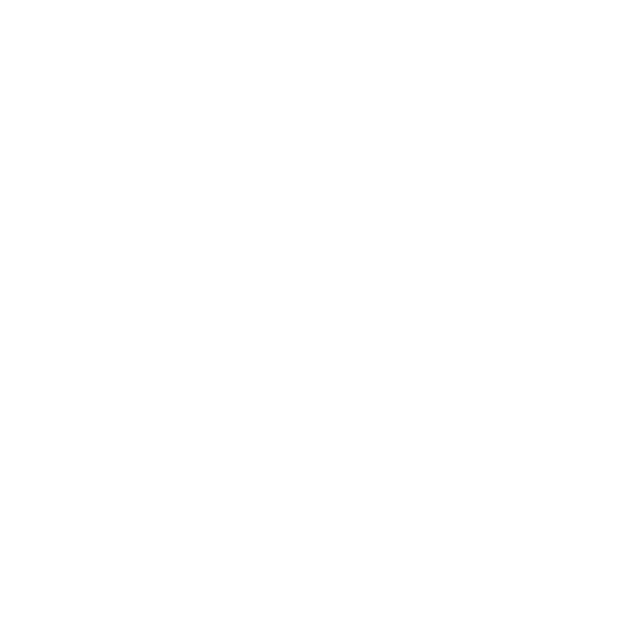
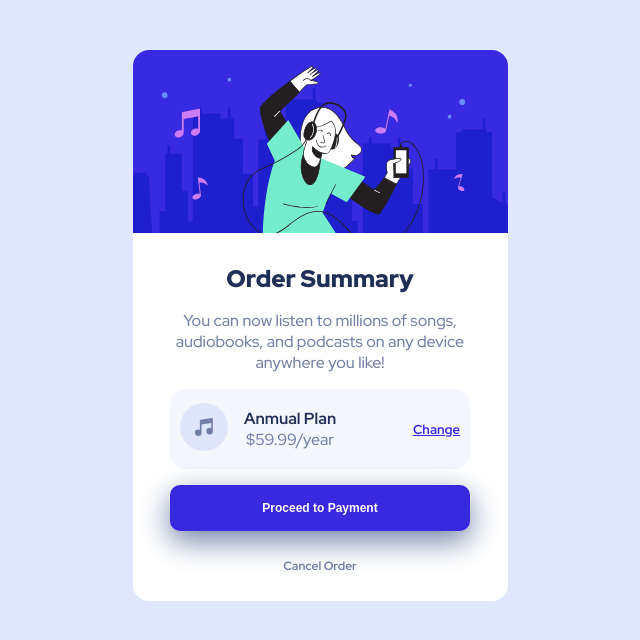
Before and after one commit to JorgeArteagaR3/Order-summary, a plain HTML site: page index.html in a window 1280 px wide. Shown: the whole page, without its empty margins (320-960 px from the left). Drawn offline with Linux system fonts and the light colour scheme.

Commit message:
Order Summary Plan model finished

```diff
--- a/index.html
+++ b/index.html
@@ -4,7 +4,39 @@
         <meta charset="UTF-8" />
         <meta http-equiv="X-UA-Compatible" content="IE=edge" />
         <meta name="viewport" content="width=device-width, initial-scale=1.0" />
+        <link rel="stylesheet" href="./style.css" />
         <title>Order Summary</title>
     </head>
-    <body></body>
+    <body>
+        <main>
+            <section class="order-summary-section">
+                <figure class="header-img">
+                    <img src="./assets/illustration-hero.svg" alt="" />
+                </figure>
+                <div class="order-summary-div">
+                    <h2>Order Summary</h2>
+                    <p>
+                        You can now listen to millions of songs, audiobooks, and
+                        podcasts on any device anywhere you like!
+                    </p>
+                </div>
+                <div class="plan-container">
+                    <div>
+                        <span></span>
+                    </div>
+                    <div class="anual-plan-title__cost">
+                        <p class="anual-plan-title">Anmual Plan</p>
+                        <p class="anual-plan-cost">$59.99/year</p>
+                    </div>
+                    <div class="change-ancle">
+                        <a href="">Change</a>
+                    </div>
+                </div>
+                <div class="payment-button">
+                    <button>Proceed to Payment</button>
+                </div>
+                <div class="cancel-ancle"><a href="">Cancel Order</a></div>
+            </section>
+        </main>
+    </body>
 </html>
--- a/style.css
+++ b/style.css
@@ -0,0 +1,129 @@
+@import url("https://fonts.googleapis.com/css2?family=Red+Hat+Display:wght@500;700;900&display=swap");
+* {
+    padding: 0;
+    margin: 0;
+    box-sizing: border-box;
+}
+html {
+    font-size: 62.5%;
+    font-family: "Red Hat Display", sans-serif;
+}
+main {
+    width: 100%;
+    height: 100vh;
+    background-color: hsl(225, 100%, 94%);
+    text-align: center;
+    padding-top: 5rem;
+    font-size: 1.6rem;
+}
+.order-summary-section {
+    width: 90%;
+    min-width: 337.5px;
+    max-width: 375px;
+    margin: 0 auto;
+    background-color: white;
+    border-radius: 1.6rem;
+    height: auto;
+}
+.header-img img {
+    width: 100%;
+    border-radius: 1.6rem 1.6rem 0 0;
+}
+.order-summary-div {
+    width: 80%;
+    margin: 0 auto;
+}
+.order-summary-div h2 {
+    color: hsl(223, 47%, 23%);
+    font-weight: 900;
+    margin-bottom: 1.6rem;
+    margin-top: 2.5rem;
+}
+.order-summary-div p {
+    color: hsl(224, 23%, 55%);
+    margin-bottom: 1.6rem;
+}
+.plan-container {
+    background-color: hsl(225, 100%, 98%);
+    width: 80%;
+    border-radius: 1.6rem;
+    padding: 1rem;
+    display: flex;
+    align-items: center;
+    margin: 0 auto;
+    height: 80px;
+    margin-bottom: 1.6rem;
+    align-content: center;
+}
+.anual-plan-title {
+    color: hsl(223, 47%, 23%);
+    font-weight: 700;
+}
+.anual-plan-cost {
+    color: hsl(224, 23%, 55%);
+    font-weight: 500;
+}
+.plan-container span {
+    background-image: url("./assets/icon-music.svg");
+    background-position: center;
+    background-repeat: no-repeat;
+    width: 48px;
+    height: 48px;
+    display: block;
+    margin-right: 1.6rem;
+}
+.plan-container span,
+.anual-plan-title__cost {
+    display: inline-block;
+}
+.anual-plan-title__cost {
+    display: flex;
+    flex-direction: column;
+}
+
+.change-ancle {
+    margin-left: auto;
+    font-size: 1.3rem;
+    font-weight: 700;
+}
+.change-ancle a {
+    color: hsl(245, 75%, 52%);
+}
+.change-ancle a:hover {
+    color: #9b94ef;
+    text-decoration: none;
+}
+.payment-button button {
+    background-color: hsl(245, 75%, 52%);
+    width: 80%;
+    margin: 0 auto;
+    cursor: pointer;
+    color: white;
+    padding: 1.6rem;
+    border: 0px;
+    border-radius: 1rem;
+    font-weight: 700;
+    font-size: 1.2rem;
+    box-shadow: 0 10px 30px hsl(224, 23%, 55%);
+}
+.payment-button button:hover {
+    background-color: rgba(56, 41, 224, 0.5);
+}
+.cancel-ancle {
+    width: 100%;
+    height: 7rem;
+    display: flex;
+    justify-content: center;
+    align-items: center;
+}
+.cancel-ancle a {
+    text-decoration: none;
+    color: hsl(224, 23%, 55%);
+    font-weight: bold;
+    display: block;
+    font-size: 1.2rem;
+}
+
+.cancel-ancle a:hover {
+    color: hsl(223, 47%, 23%);
+}
```
